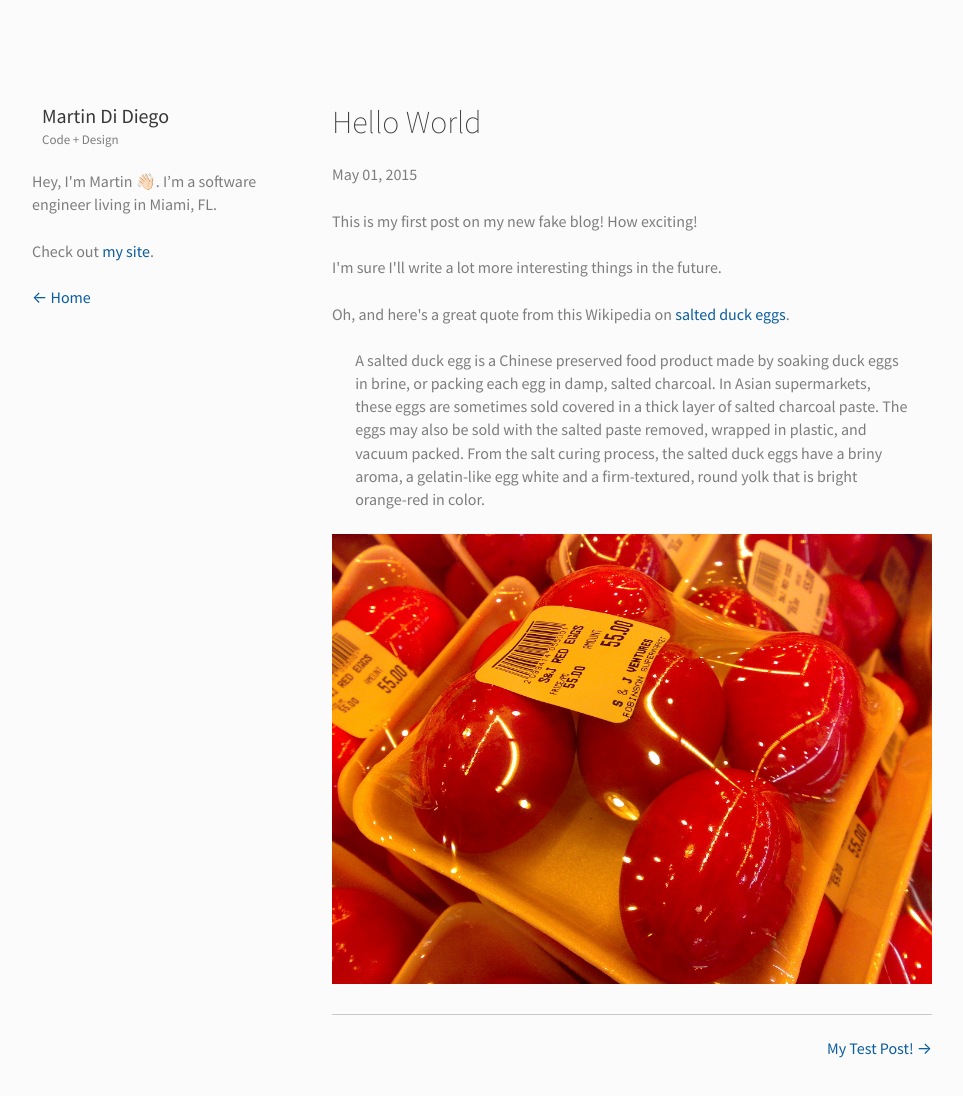
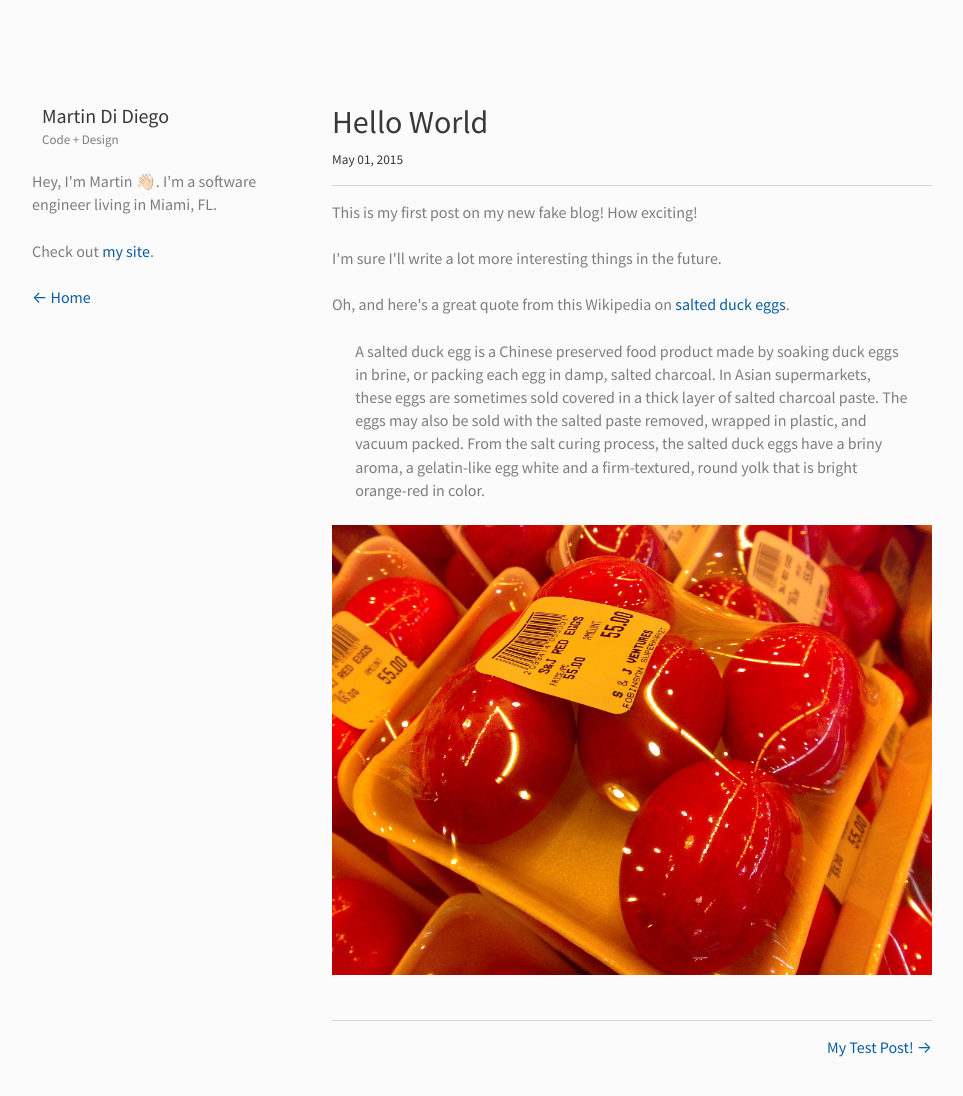
Before and after one commit to martindidiego/personal-blog, a Gatsby site: page /hello-world/ in a window 1280 px wide. Shown: the whole page, without its empty margins (158-1121 px from the left). Built offline with nearby package versions, Linux system fonts and the light colour scheme; Gatsby itself is replaced by a stand-in of ours; some packages are replaced by stand-ins of ours.

Commit message:
Style tweaks

```diff
--- a/src/templates/blog-post.js
+++ b/src/templates/blog-post.js
@@ -1,4 +1,5 @@
 import React from "react"
+import styled from "styled-components"
 import { Link, graphql } from "gatsby"
 
 // Components.
@@ -29,6 +30,44 @@ export const pageQuery = graphql`
 `
 
 /**
+ * Post title.
+ */
+const PostTitle = styled.h1`
+  font-weight: normal;
+  margin-bottom: 10px;
+`
+
+/**
+ * Post date.
+ */
+const PostDate = styled.small`
+  margin-bottom: 15px;
+  display: block;
+`
+
+/**
+ * Post content.
+ */
+const PostContent = styled.div`
+  margin: 15px 0px;
+  padding: 15px 0px;
+  border-top: 1px solid rgba(187, 187, 187, 0.58);
+  border-bottom: 1px solid rgba(187, 187, 187, 0.58);
+`
+
+/**
+ * Pagination list.
+ */
+const PaginationList = styled.ul`
+  display: flex;
+  flex-wrap: wrap;
+  justify-content: space-between;
+  list-style: none;
+  padding: 0;
+  margin: 0;
+`
+
+/**
  * Template component for blog post.
  */
 export const BlogPostTemplate = props => {
@@ -42,20 +81,12 @@ export const BlogPostTemplate = props => {
         title={post.frontmatter.title}
         description={post.frontmatter.description || post.excerpt}
       />
-      <h1>{post.frontmatter.title}</h1>
-      <p>{post.frontmatter.date}</p>
-      <div dangerouslySetInnerHTML={{ __html: post.html }} />
-      <hr />
+      <PostTitle>{post.frontmatter.title}</PostTitle>
+      <PostDate>{post.frontmatter.date}</PostDate>
+      <PostContent dangerouslySetInnerHTML={{ __html: post.html }} />
 
-      <ul
-        style={{
-          display: `flex`,
-          flexWrap: `wrap`,
-          justifyContent: `space-between`,
-          listStyle: `none`,
-          padding: 0,
-        }}
-      >
+      {/* Pagination */}
+      <PaginationList>
         <li>
           {previous && (
             <Link to={previous.fields.slug} rel="prev">
@@ -70,7 +101,7 @@ export const BlogPostTemplate = props => {
             </Link>
           )}
         </li>
-      </ul>
+      </PaginationList>
     </Layout>
   )
 }
--- a/src/utils/styles/global.js
+++ b/src/utils/styles/global.js
@@ -23,6 +23,10 @@ const GlobalStyles = createGlobalStyle`
     background-color: #fbfbfb;
     max-width: 900px;
     margin: 0 auto;
+  }
+
+  main {
+    padding-bottom: 80px;
   }
 
   @media (min-width: 768px) {
```
Also changed, not shown: src/pages/home.style.js (deleted, +0 -15 lines), src/pages/index.js (+16 -3 lines).
